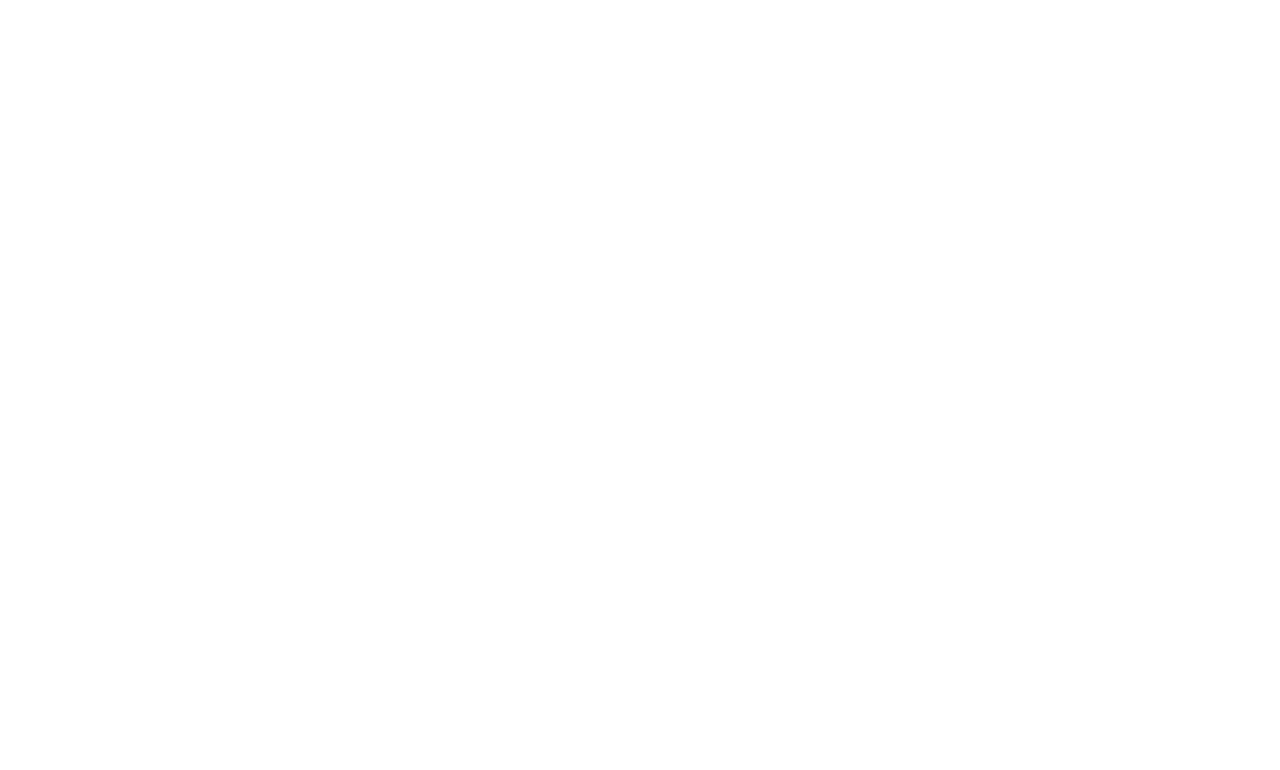
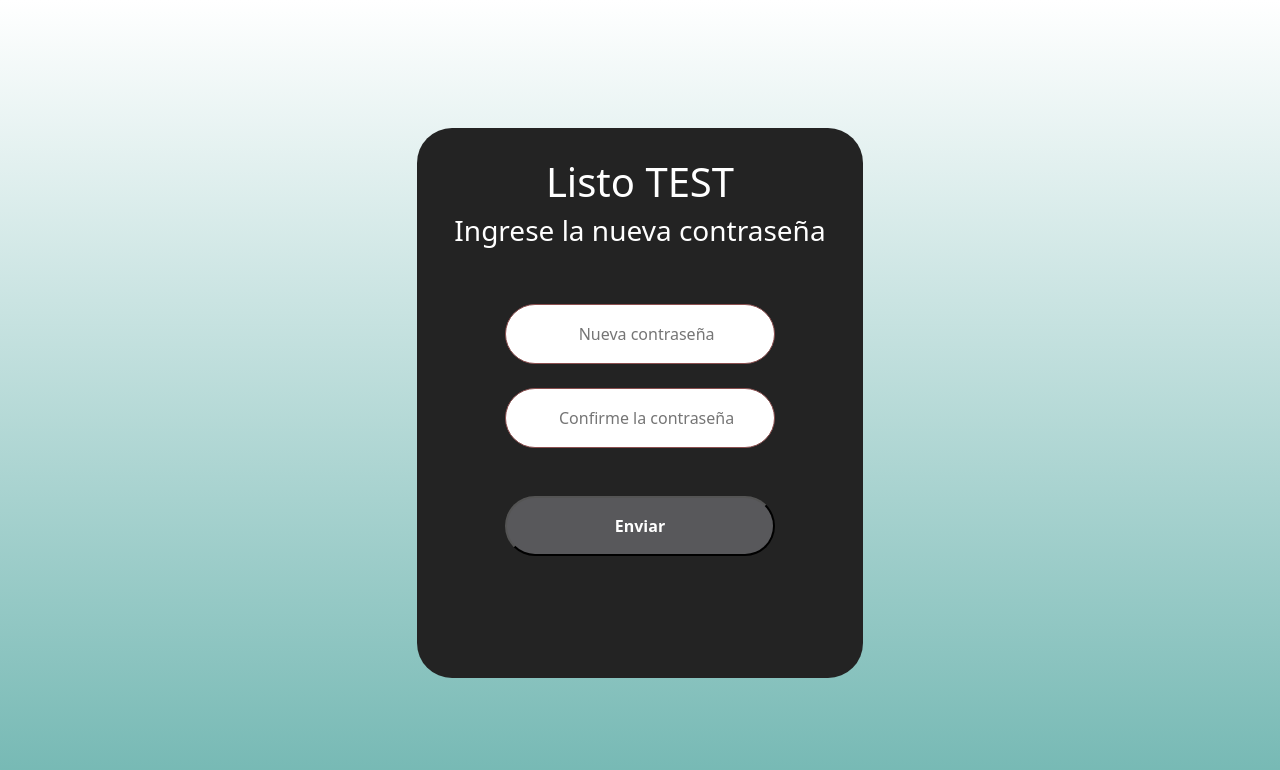
Before and after one commit to JosueGupi/Invoice-Discount-System-Frontend, a React (Create React App) app: page /newPassword in a window 1280 px wide. Before the commit this address had no page. Shown: the top 770 px of the page. Built offline with nearby package versions, Linux system fonts and the light colour scheme.

Commit message:
Password recover pages

```diff
--- a/src/App.css
+++ b/src/App.css
@@ -12,7 +12,11 @@ html, body, #root,.App{
   background-repeat: no-repeat;
   background-size: cover;
 
-
+}
+.backgroundColor {
+  background: linear-gradient(180deg, #FFF 0%, #FFF 0.01%, #72B7B2 100%);
+  height: 100%;
+  width: 100%;
 }
 
 .inversion-title {
--- a/src/App.jsx
+++ b/src/App.jsx
@@ -5,6 +5,9 @@ import {
 } from "react-router-dom";
 import './App.css';
 import { LoginPage } from './pages/LoginPage/LoginPage';
+import { EmailVerification } from './pages/PasswordRecover/EmailVerification';
+import { MatrixVerification } from './pages/PasswordRecover/MatrixVerification';
+import { NewPassword } from './pages/PasswordRecover/NewPassword';
 export function App() {
   return (
 
@@ -12,6 +15,9 @@ export function App() {
       <Router>
         <Routes>
           <Route exact path="/" element={<LoginPage />} />
+          <Route exact path="/emailVerification" element={<EmailVerification />} />
+          <Route exact path="/matrixVerification" element={<MatrixVerification />} />
+          <Route exact path="/newPassword" element={<NewPassword />} />
         </Routes>
       </Router>
     </div>
--- a/src/pages/LoginPage/LoginPage.jsx
+++ b/src/pages/LoginPage/LoginPage.jsx
@@ -23,7 +23,7 @@ export function LoginPage() {
   }
 
   const SendPassword = () => {
-    console.log('Send Password');
+    navigate('/emailVerification');
   };
 
   return (
--- /dev/null
+++ b/src/pages/PasswordRecover/EmailVerification.jsx
@@ -0,0 +1,64 @@
+import React, { Fragment } from 'react'
+import { useForm } from 'react-hook-form';
+import './PasswordRecover.css';
+//import axios from 'axios'
+import { useNavigate } from 'react-router-dom';
+
+
+
+export function EmailVerification() {
+    const { register, handleSubmit } = useForm(),
+        navigate = useNavigate();
+
+
+
+    const onSubmit = async (data) => {
+        try {
+
+            console.log(data);
+            navigate('/matrixVerification');
+
+        } catch (err) {
+            alert('Usuario invalido')
+        }
+    }
+
+
+
+    return (
+        <Fragment >
+            <div className='backgroundColor'>
+                <center>
+                <div className='container'>
+                    <div className="submit-email-box">
+                        <h1>Ingrese el correo asociado a la cuenta</h1>
+                        <br />
+                        <br />
+                        <br />
+
+                        <form onSubmit={handleSubmit(onSubmit)}>
+                            <center>
+
+                                <input className="form-input" type="email"
+                                    placeholder="Correo electronico"
+                                    {...register('email', { required: true })}
+                                />
+                                <br />
+                                <br />
+                                <br />
+                                <br />
+
+
+
+                                <input className="form-button" type="submit" value="Enviar" />
+
+
+                            </center>
+                        </form>
+                    </div>
+                </div>
+                </center>
+            </div>
+        </Fragment>
+    )
+}
--- /dev/null
+++ b/src/pages/PasswordRecover/MatrixVerification.jsx
@@ -0,0 +1,109 @@
+import React, { Fragment, useEffect,useState } from 'react'
+import { useForm } from 'react-hook-form';
+import './PasswordRecover.css';
+//import axios from 'axios'
+import { useNavigate } from 'react-router-dom';
+
+
+
+export function MatrixVerification() {
+    const { register, handleSubmit } = useForm(),
+        navigate = useNavigate(),
+        [cord1,setCord1] = useState(0),
+        [cord2,setCord2] = useState(0),
+        [cord3,setCord3] = useState(0);
+        useEffect(() => {
+            let xCords = ['A', 'B', 'C', 'D', 'E'],
+                yCords = [1, 2, 3, 4, 5];
+            var xCord1,yCord1,xCord2,yCord2,xCord3,yCord3;
+            xCord1 = Math.floor(Math.random() * 5);
+            yCord1 = Math.floor(Math.random() * 5)
+            xCord2 = Math.floor(Math.random() * 5)
+            yCord2 = Math.floor(Math.random() * 5)
+            xCord3 = Math.floor(Math.random() * 5)
+            yCord3 = Math.floor(Math.random() * 5)
+            console.log(xCord1);
+            setCord1(xCords[xCord1]+''+yCords[yCord1]);
+            setCord2(xCords[xCord2]+''+yCords[yCord2]);
+            setCord3(xCords[xCord3]+''+yCords[yCord3]);
+
+
+        },[]);
+    var username = "TEST"
+
+    const onSubmit = async (data) => {
+        try {
+
+            console.log(data);
+            navigate('/newPassword');
+
+        } catch (err) {
+            alert('Usuario invalido')
+        }
+    }
+
+
+
+    return (
+        <Fragment >
+            <div className='backgroundColor'>
+                <center>
+                    <div className='container'>
+                        <div className="submit-matrix-box">
+                            <h1>Hola {username}</h1>
+                            <h3>Por favor ingresa los siguientes valores según la tarjeta que se le fue facilitada</h3>
+                            <br />
+                            <br />
+
+                            <div className='row'>
+                                <div className='col-md-4'>
+                                    <h1>{cord1}</h1>
+                                </div>
+                                <div className='col-md-4'>
+                                    <h1>{cord2}</h1>
+                                </div>
+                                <div className='col-md-4'>
+                                    <h1>{cord3}</h1>
+                                </div>
+                            </div>
+
+                            <form onSubmit={handleSubmit(onSubmit)}>
+                                <div className='row'>
+                                    <div className='col-md-4'>
+                                        <input className="matrix-input" type="number" min='0' max='99'
+
+                                            {...register('cord1', { required: true })}
+                                        />
+                                    </div>
+                                    <div className='col-md-4'>
+                                        <input className="matrix-input" type="number" min='0' max='99'
+
+                                            {...register('cord2', { required: true })}
+                                        />
+                                    </div>
+                                    <div className='col-md-4'>
+                                        <input className="matrix-input" type="number" min='0' max='99'
+
+                                            {...register('cord3', { required: true })}
+                                        />
+                                    </div>
+
+                                </div>
+                                <br />
+                                <br />
+
+
+                                <center>
+                                    <input className="form-button" type="submit" value="Enviar información" />
+                                </center>
+                            </form>
+
+
+
+                        </div>
+                    </div>
+                </center>
+            </div>
+        </Fragment>
+    )
+}
--- /dev/null
+++ b/src/pages/PasswordRecover/NewPassword.jsx
@@ -0,0 +1,66 @@
+import React, { Fragment, useEffect, useState } from 'react'
+import { useForm } from 'react-hook-form';
+import './PasswordRecover.css';
+//import axios from 'axios'
+import { useNavigate } from 'react-router-dom';
+
+
+
+export function NewPassword() {
+    const { register, handleSubmit } = useForm(),
+        navigate = useNavigate();
+
+    var username = "TEST"
+
+    const onSubmit = async (data) => {
+        try {
+
+            console.log(data);
+            navigate('/');
+
+        } catch (err) {
+            alert('Usuario invalido')
+        }
+    }
+
+
+
+    return (
+        <Fragment >
+            <div className='backgroundColor'>
+                <center >
+                    <div className='container'>
+                        <div className="submit-password-box">
+                            <h1>Listo {username}</h1>
+                            <h3>Ingrese la nueva contraseña</h3>
+                            <br />
+                            <br />
+                            <form onSubmit={handleSubmit(onSubmit)}>
+                                <center >
+
+                                    <input className="newpassword-input" type="password"
+                                        placeholder='Nueva contraseña'
+                                        {...register('password', { required: true })}
+                                    />
+                                    <br />
+                                    <br />
+
+                                    <input className="newpassword-input" type="password"
+                                        placeholder='Confirme la contraseña'
+                                        {...register('confirmPassword', { required: true })}
+                                    />
+                                    <br />
+                                    <br />
+                                    <br />
+                                    <input className="form-button" type="submit" value="Enviar" />
+
+
+                                </center>
+                            </form>
+                        </div>
+                    </div>
+                </center>
+            </div>
+        </Fragment>
+    )
+}
--- /dev/null
+++ b/src/pages/PasswordRecover/PasswordRecover.css
@@ -0,0 +1,67 @@
+.submit-email-box{
+
+  width: 40%;
+  height: 550px;
+  border-radius: 35px;
+  background: #232323;
+  color: #FFFFFF;
+
+
+  padding: 30px 30px;
+  text-align: center;
+}
+.submit-matrix-box{
+
+    width:70%;
+    height: 550px;
+    border-radius: 35px;
+    background: #232323;
+    color: #FFFFFF;
+    font-size: 2vh;
+
+    padding: 30px 30px;
+    text-align: center;
+}
+.matrix-input{
+    width: 80%;
+  height: 60px;
+  flex-shrink: 0;
+  border-radius: 50px;
+  border: 1px solid #8B4F4F;
+  background: #FFF;
+
+  color: rgba(0, 0, 0, 0.31);
+  text-align: center;
+  font-size: 2vh;
+  font-style: normal;
+  font-weight: 400;
+  line-height: normal;
+}
+.newpassword-input{
+    text-indent: 5%;
+    width: 70%;
+  height: 60px;
+  flex-shrink: 0;
+  border-radius: 50px;
+  border: 1px solid #8B4F4F;
+  background: #FFF;
+
+  color: rgba(0, 0, 0, 0.31);
+  text-align: center;
+  font-size: 2vh;
+  font-style: normal;
+  font-weight: 400;
+  line-height: normal;
+}
+.submit-password-box{
+
+    width:40%;
+    height: 550px;
+    border-radius: 35px;
+    background: #232323;
+    color: #FFFFFF;
+    font-size: 2vh;
+
+    padding: 30px 30px;
+    text-align: center;
+}
```
